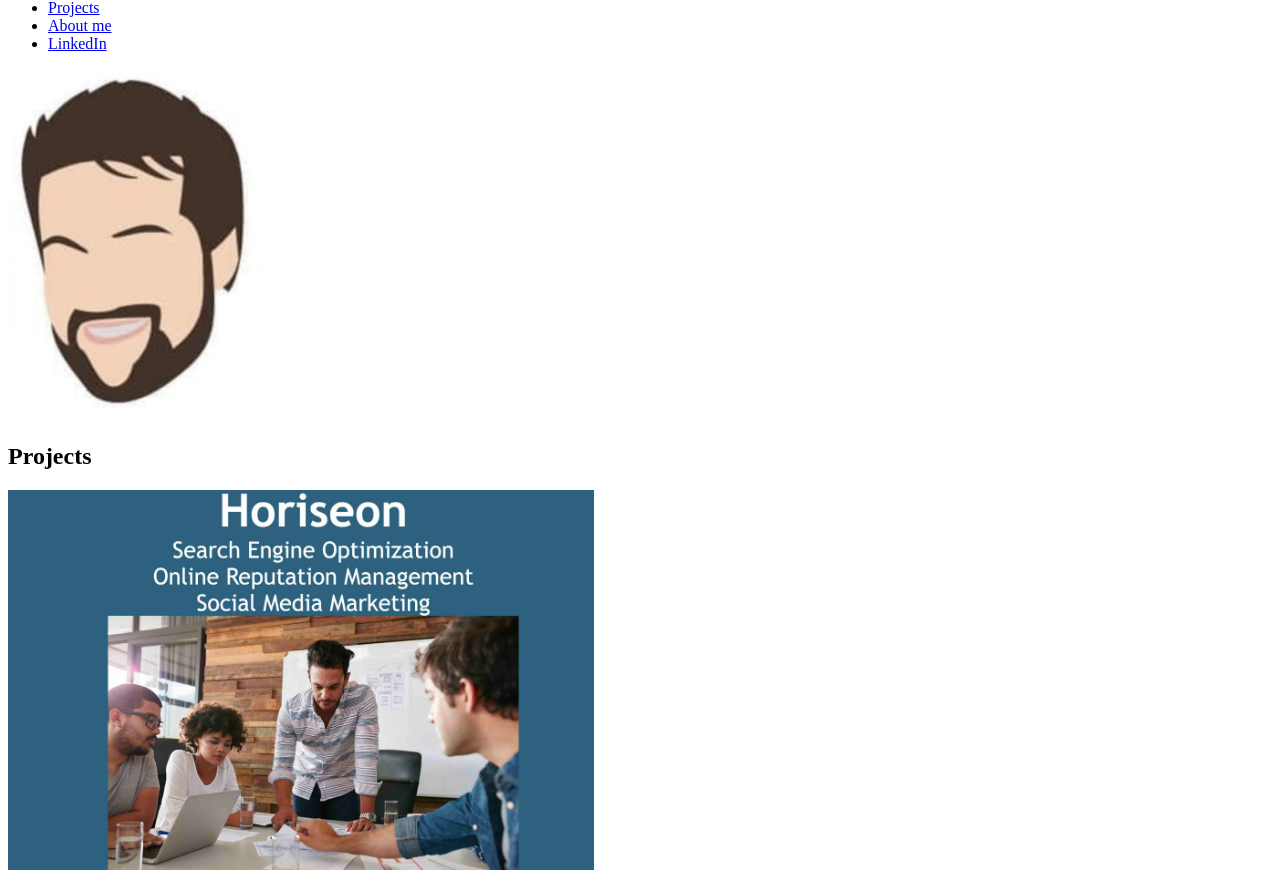
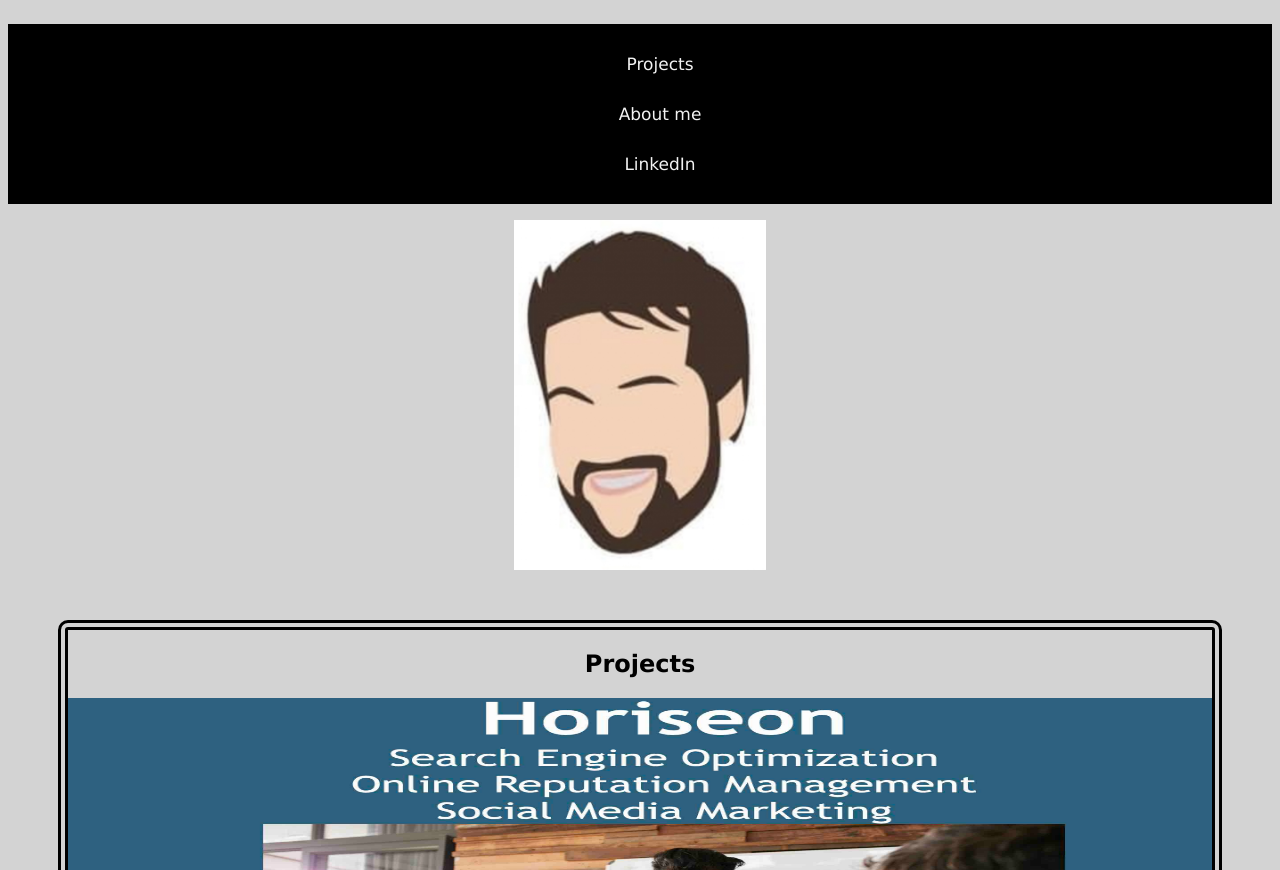
Before and after one commit to tjegeli/TJBioPage, a plain HTML site: page index.html in a window 1280 px wide. Shown: the part 81-951 px from the top of the page. Drawn offline with Linux system fonts and the light colour scheme; the site is published under a folder, as on GitHub Pages, so addresses that start at the root find nothing.

Commit message:
adding different pathway to css and images

```diff
--- a/index.html
+++ b/index.html
@@ -5,8 +5,8 @@
     <title>Timur's Bio Page</title>
     <meta charset="UTF-8>
     <meta name="viewport" content="width=device-width, initial-scale=1">
-    <link rel="stylesheet" type="text/css" href="/style.css">
-    <link rel="icon" type="image/jpg" href="/TimurAvatar.jpg"/>
+    <link rel="stylesheet" type="text/css" href="assets/style.css">
+    <link rel="icon" type="image/jpg" href="assets/TimurAvatar.jpg"/>
   </head>
 
   <body>
@@ -20,7 +20,7 @@
     </header>
 
         <section class="card">
-            <img src="TimurAvatar.jpg" alt="Avatar of Timur" height="350px">
+            <img src="assets/TimurAvatar.jpg" alt="Avatar of Timur" height="350px">
               <div class ="image__detail" Timur Egeli - Web Developer>
             </section>
 
@@ -29,7 +29,7 @@
 
       <section id="Projects" class="box">
         <h2>Projects</h2>
-         <a href="https://tjegeli.github.io/homework1/" target="_blank"><img id="imageH" src="Horiseon.jpg" type="image" alt="Horiseon Project" height="400px">
+         <a href="https://tjegeli.github.io/homework1/" target="_blank"><img id="imageH" src="assets/Horiseon.jpg" type="image" alt="Horiseon Project" height="400px">
 
       </section>
 
```
Also changed, not shown: assets/Horiseon.jpg (renamed from Horiseon.jpg), assets/TimurAvatar.jpg (renamed from TimurAvatar.jpg), assets/style.css (renamed from style.css).
